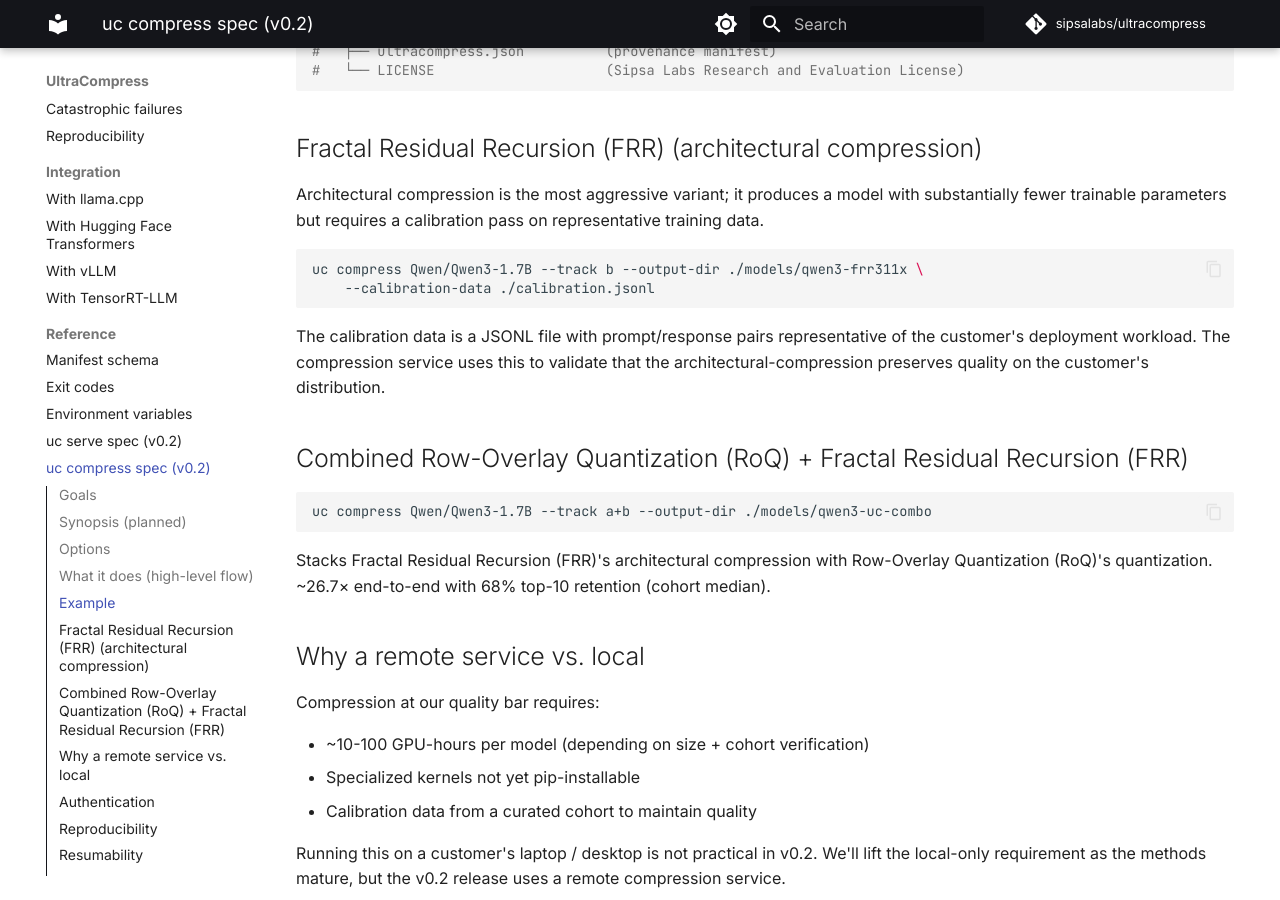
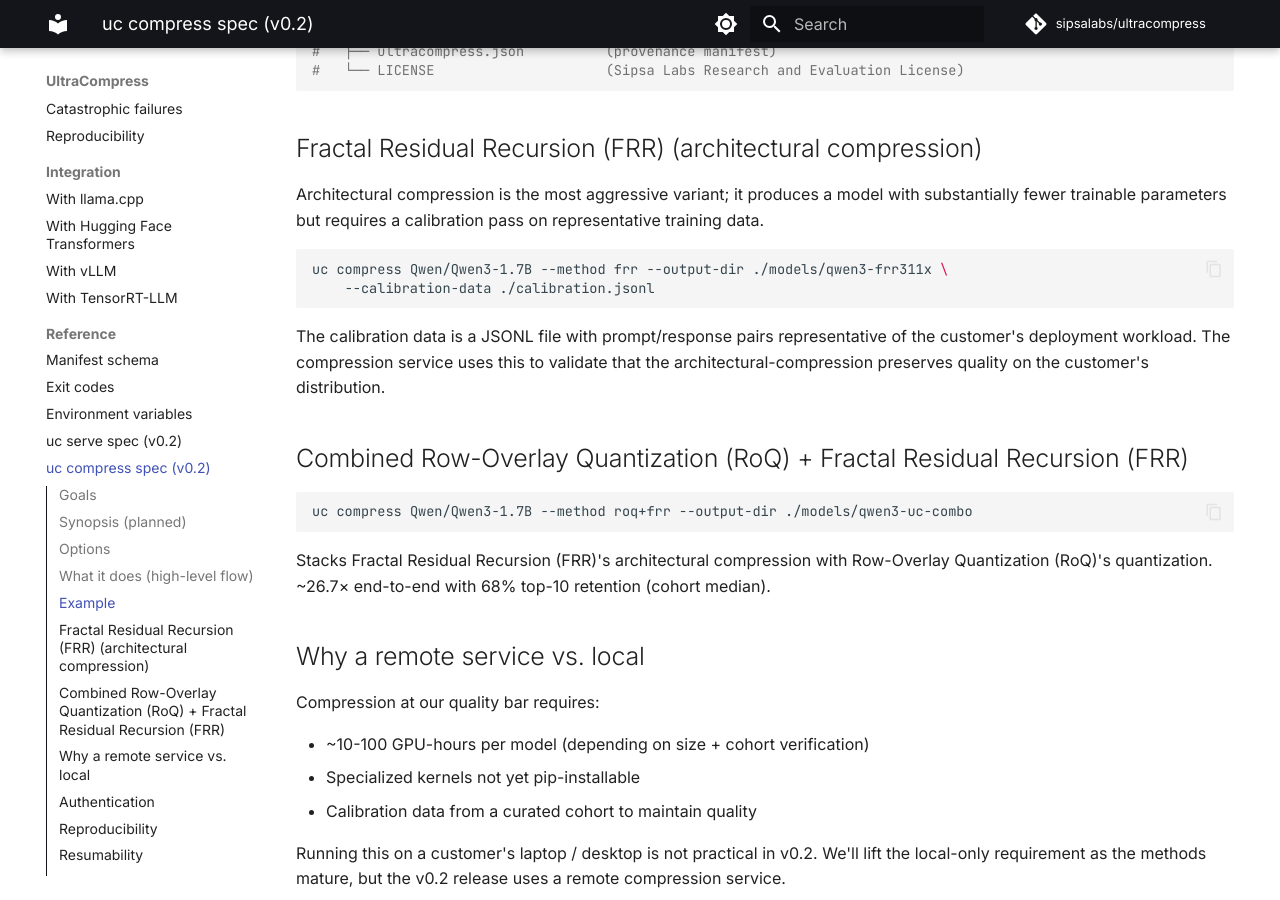
Before and after one commit to sipsalabs/ultracompress, an MkDocs documentation site: the page built from docs/reference/uc-compress-spec.md, in a window 1280 px wide and 900 px high, scrolled down 2095 px. Built offline with MkDocs 1.6.1 and Material for MkDocs 9.7.7, drawn with Linux system fonts in a browser that asks for light colours; comment, search, counter and statistics services are not loaded; some of the changed text lies outside the part shown.

Commit message:
charter: scrub --track CLI flag in uc-compress-spec (Track A/B → method roq/frr)

````diff
--- a/docs/reference/uc-compress-spec.md
+++ b/docs/reference/uc-compress-spec.md
@@ -81,7 +81,7 @@
 Architectural compression is the most aggressive variant; it produces a model with substantially fewer trainable parameters but requires a calibration pass on representative training data.
 
 ```bash
-uc compress Qwen/Qwen3-1.7B --track b --output-dir ./models/qwen3-frr311x \
+uc compress Qwen/Qwen3-1.7B --method frr --output-dir ./models/qwen3-frr311x \
     --calibration-data ./calibration.jsonl
 ```
 
@@ -90,7 +90,7 @@
 ## Combined Row-Overlay Quantization (RoQ) + Fractal Residual Recursion (FRR)
 
 ```bash
-uc compress Qwen/Qwen3-1.7B --track a+b --output-dir ./models/qwen3-uc-combo
+uc compress Qwen/Qwen3-1.7B --method roq+frr --output-dir ./models/qwen3-uc-combo
 ```
 
 Stacks Fractal Residual Recursion (FRR)'s architectural compression with Row-Overlay Quantization (RoQ)'s quantization. ~26.7× end-to-end with 68% top-10 retention (cohort median).
@@ -131,11 +131,11 @@
 
 ```bash
 # Submit the job
-uc compress Qwen/Qwen3-32B --track b --bpw 2.5 --output-dir ./models/qwen3-32b-frr-2p5
+uc compress Qwen/Qwen3-32B --method frr --bpw 2.5 --output-dir ./models/qwen3-32b-frr-2p5
 
 # Job interrupted (say, network drop)
 # Resume with the same command:
-uc compress Qwen/Qwen3-32B --track b --bpw 2.5 --output-dir ./models/qwen3-32b-frr-2p5
+uc compress Qwen/Qwen3-32B --method frr --bpw 2.5 --output-dir ./models/qwen3-32b-frr-2p5
 # CLI detects the partial state in the output dir, resumes from the last checkpoint
 ```
 
````
